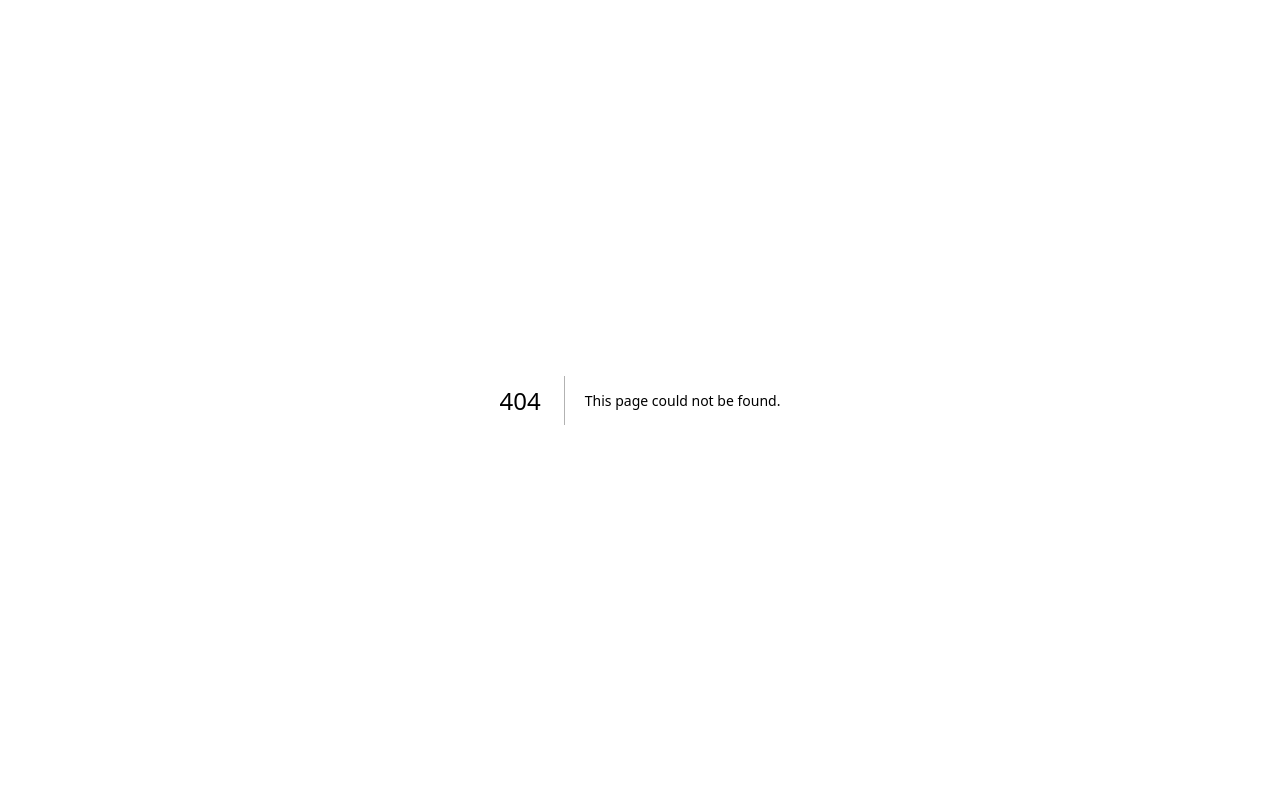
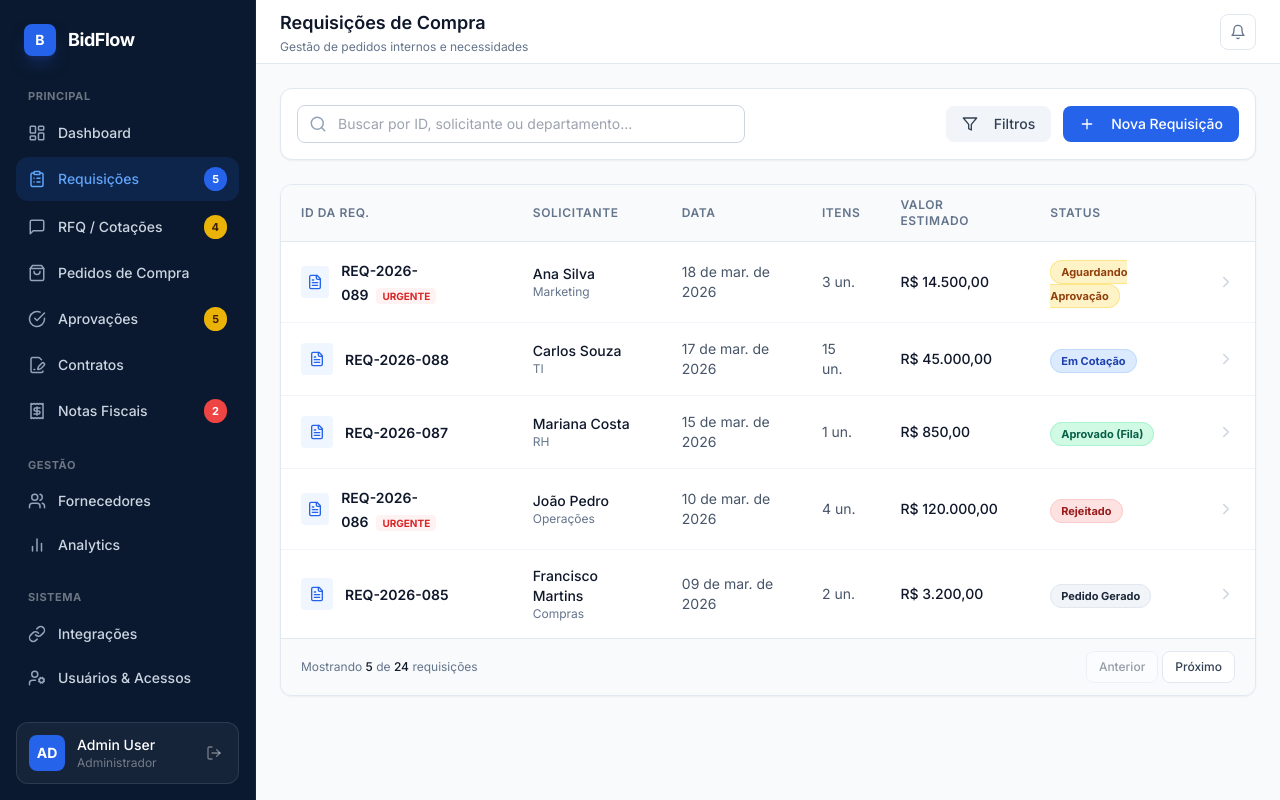
Before and after one commit to srmartins19/portal-compras, a Next.js app: page /requisicoes in a window 1280 px wide. Before the commit this address had no page. Built offline with nearby package versions, Linux system fonts and the light colour scheme.

Commit message:
Create page.tsx

```diff
--- /dev/null
+++ b/app/requisicoes/page.tsx
@@ -0,0 +1,129 @@
+'use client';
+import { useState } from 'react';
+import { Sidebar } from '@/components/layout/sidebar';
+import { Topbar } from '@/components/layout/topbar';
+import { Button } from '@/components/ui/button';
+import { formatCurrency, formatDate } from '@/lib/utils';
+import { Plus, Search, Filter, ChevronRight, FileText } from 'lucide-react';
+
+// Dados simulados locais para a página nascer a funcionar sem dependências externas
+const mockRequisicoes = [
+  { id: 'REQ-2026-089', solicitante: 'Ana Silva', departamento: 'Marketing', data: '2026-03-18T10:00:00Z', valor: 14500, status: 'PENDENTE', itens: 3, prioridade: 'ALTA' },
+  { id: 'REQ-2026-088', solicitante: 'Carlos Souza', departamento: 'TI', data: '2026-03-17T14:30:00Z', valor: 45000, status: 'EM_COTACAO', itens: 15, prioridade: 'MÉDIA' },
+  { id: 'REQ-2026-087', solicitante: 'Mariana Costa', departamento: 'RH', data: '2026-03-15T09:15:00Z', valor: 850, status: 'APROVADO', itens: 1, prioridade: 'BAIXA' },
+  { id: 'REQ-2026-086', solicitante: 'João Pedro', departamento: 'Operações', data: '2026-03-10T16:45:00Z', valor: 120000, status: 'REJEITADO', itens: 4, prioridade: 'ALTA' },
+  { id: 'REQ-2026-085', solicitante: 'Francisco Martins', departamento: 'Compras', data: '2026-03-09T11:20:00Z', valor: 3200, status: 'CONCLUIDO', itens: 2, prioridade: 'MÉDIA' },
+];
+
+const getStatusBadge = (status: string) => {
+  const styles: Record<string, string> = {
+    PENDENTE: 'bg-amber-100 text-amber-800 border-amber-200',
+    APROVADO: 'bg-emerald-100 text-emerald-800 border-emerald-200',
+    EM_COTACAO: 'bg-blue-100 text-blue-800 border-blue-200',
+    REJEITADO: 'bg-red-100 text-red-800 border-red-200',
+    CONCLUIDO: 'bg-slate-100 text-slate-800 border-slate-200',
+  };
+  const labels: Record<string, string> = {
+    PENDENTE: 'Aguardando Aprovação',
+    APROVADO: 'Aprovado (Fila)',
+    EM_COTACAO: 'Em Cotação',
+    REJEITADO: 'Rejeitado',
+    CONCLUIDO: 'Pedido Gerado',
+  };
+  return <span className={`px-2.5 py-1 rounded-full text-[11px] font-bold border ${styles[status] || styles.PENDENTE}`}>{labels[status] || status}</span>;
+};
+
+export default function RequisicoesPage() {
+  const [searchTerm, setSearchTerm] = useState('');
+
+  return (
+    <div className="flex min-h-screen bg-slate-50">
+      <Sidebar />
+      <div className="flex-1 ml-64 flex flex-col">
+        <Topbar title="Requisições de Compra" subtitle="Gestão de pedidos internos e necessidades" />
+
+        <main className="flex-1 p-6 max-w-7xl mx-auto w-full space-y-6">
+
+          {/* Header Actions */}
+          <div className="flex flex-col sm:flex-row justify-between items-start sm:items-center gap-4 bg-white p-4 rounded-xl border border-slate-200 shadow-sm">
+            <div className="relative flex-1 max-w-md">
+              <Search className="absolute left-3 top-1/2 -translate-y-1/2 text-slate-400" size={18} />
+              <input
+                type="text"
+                placeholder="Buscar por ID, solicitante ou departamento..."
+                className="w-full pl-10 pr-4 py-2 text-sm border border-slate-300 rounded-lg focus:outline-none focus:ring-2 focus:ring-blue-500/20 focus:border-blue-500"
+                value={searchTerm}
+                onChange={(e) => setSearchTerm(e.target.value)}
+              />
+            </div>
+            <div className="flex items-center gap-3 w-full sm:w-auto">
+              <Button variant="secondary" className="bg-slate-100 hover:bg-slate-200 text-slate-700 border-0">
+                <Filter size={16} className="mr-2" /> Filtros
+              </Button>
+              <Button className="bg-blue-600 hover:bg-blue-700 text-white">
+                <Plus size={16} className="mr-2" /> Nova Requisição
+              </Button>
+            </div>
+          </div>
+
+          {/* Table */}
+          <div className="bg-white rounded-xl border border-slate-200 shadow-sm overflow-hidden">
+            <div className="overflow-x-auto">
+              <table className="w-full text-left border-collapse">
+                <thead>
+                  <tr className="bg-slate-50 border-b border-slate-200">
+                    <th className="px-5 py-3 text-xs font-semibold text-slate-500 uppercase tracking-wider">ID da Req.</th>
+                    <th className="px-5 py-3 text-xs font-semibold text-slate-500 uppercase tracking-wider">Solicitante</th>
+                    <th className="px-5 py-3 text-xs font-semibold text-slate-500 uppercase tracking-wider">Data</th>
+                    <th className="px-5 py-3 text-xs font-semibold text-slate-500 uppercase tracking-wider">Itens</th>
+                    <th className="px-5 py-3 text-xs font-semibold text-slate-500 uppercase tracking-wider">Valor Estimado</th>
+                    <th className="px-5 py-3 text-xs font-semibold text-slate-500 uppercase tracking-wider">Status</th>
+                    <th className="px-5 py-3 text-xs font-semibold text-slate-500 uppercase tracking-wider"></th>
+                  </tr>
+                </thead>
+                <tbody className="divide-y divide-slate-100">
+                  {mockRequisicoes.map((req) => (
+                    <tr key={req.id} className="hover:bg-slate-50/80 transition-colors group cursor-pointer">
+                      <td className="px-5 py-4">
+                        <div className="flex items-center gap-3">
+                          <div className="w-8 h-8 rounded bg-blue-50 flex items-center justify-center text-blue-600">
+                            <FileText size={16} />
+                          </div>
+                          <div>
+                            <span className="font-semibold text-slate-900 text-sm">{req.id}</span>
+                            {req.prioridade === 'ALTA' && <span className="ml-2 text-[10px] font-bold text-red-600 bg-red-50 px-1.5 py-0.5 rounded">URGENTE</span>}
+                          </div>
+                        </div>
+                      </td>
+                      <td className="px-5 py-4">
+                        <p className="text-sm font-medium text-slate-900">{req.solicitante}</p>
+                        <p className="text-xs text-slate-500">{req.departamento}</p>
+                      </td>
+                      <td className="px-5 py-4 text-sm text-slate-600">{formatDate(req.data)}</td>
+                      <td className="px-5 py-4 text-sm text-slate-600">{req.itens} un.</td>
+                      <td className="px-5 py-4 text-sm font-medium text-slate-900">{formatCurrency(req.valor, 'BRL')}</td>
+                      <td className="px-5 py-4">{getStatusBadge(req.status)}</td>
+                      <td className="px-5 py-4 text-right">
+                        <ChevronRight size={18} className="text-slate-300 group-hover:text-blue-500 transition-colors ml-auto" />
+                      </td>
+                    </tr>
+                  ))}
+                </tbody>
+              </table>
+            </div>
+
+            {/* Pagination Footer */}
+            <div className="px-5 py-3 border-t border-slate-200 bg-slate-50 flex items-center justify-between">
+              <span className="text-xs text-slate-500">Mostrando <span className="font-medium text-slate-900">5</span> de <span className="font-medium text-slate-900">24</span> requisições</span>
+              <div className="flex gap-1">
+                <Button variant="secondary" size="sm" className="h-8 text-xs bg-white" disabled>Anterior</Button>
+                <Button variant="secondary" size="sm" className="h-8 text-xs bg-white">Próximo</Button>
+              </div>
+            </div>
+          </div>
+
+        </main>
+      </div>
+    </div>
+  );
+}
```
